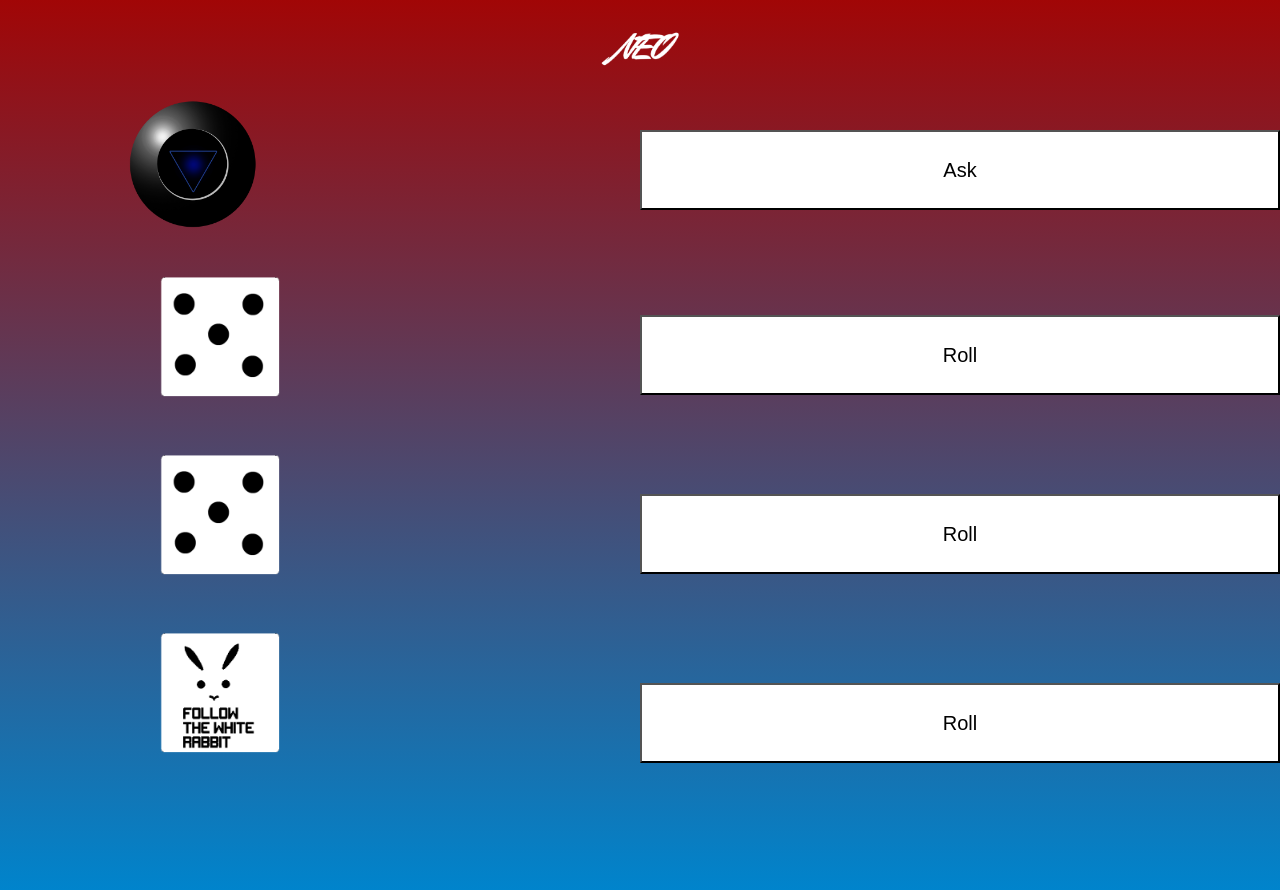
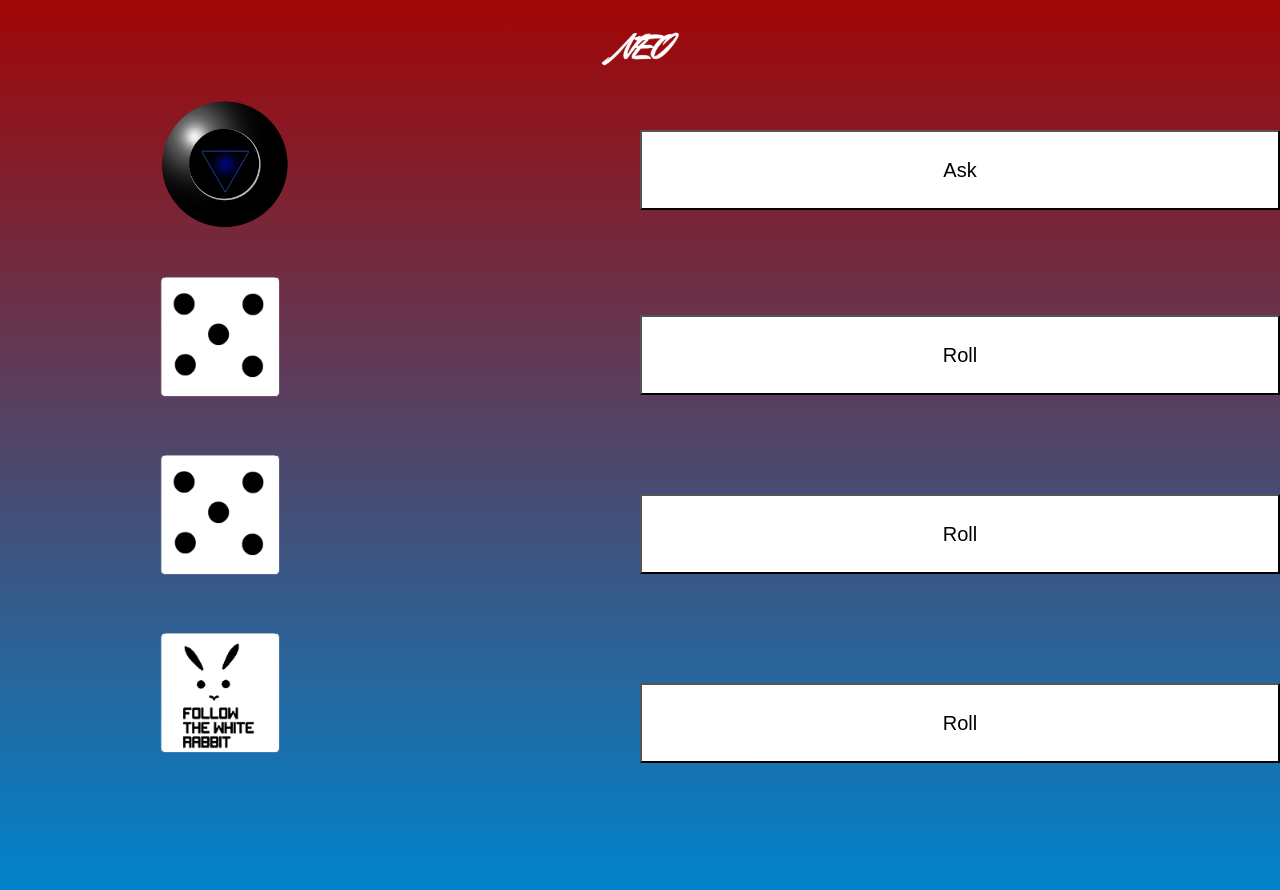
Before and after one commit to Exsandoval/Exsandoval.github.io, a PHP site: page / in a window 1280 px wide. Run offline with PHP 8.4, Linux system fonts and the light colour scheme.

Commit message:
update.css

```diff
--- a/app.css
+++ b/app.css
@@ -133,7 +133,7 @@ html,body{
   height:20vh;
 }
 .ball1{
-  margin-left:20%;
+  margin-left:25%;
   height:130px;
   width:130px;
 }
```
